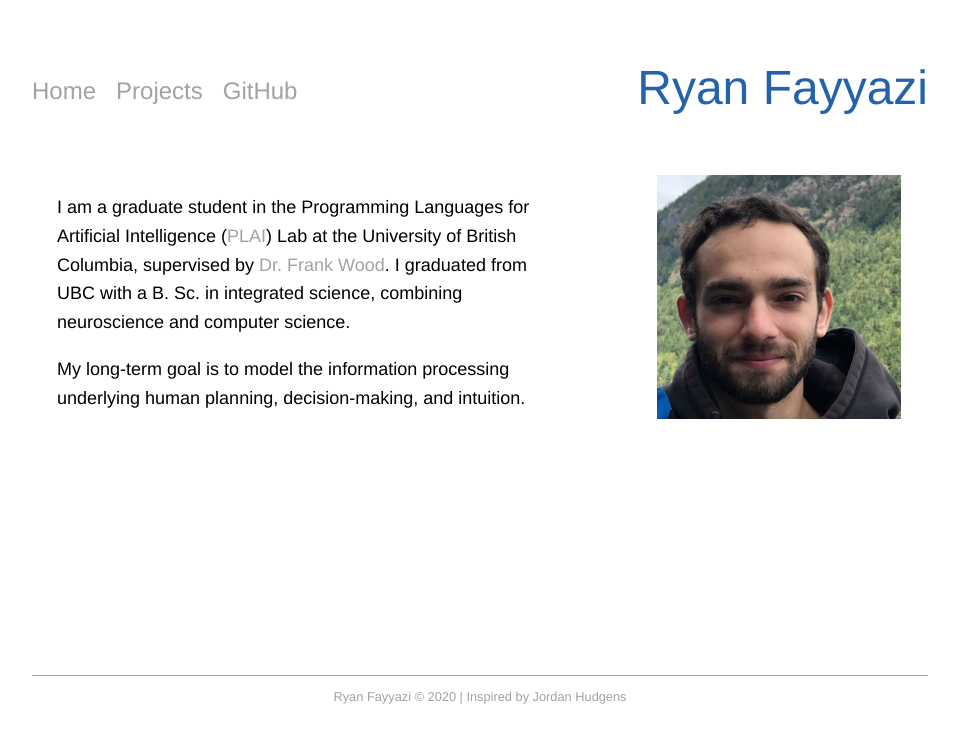
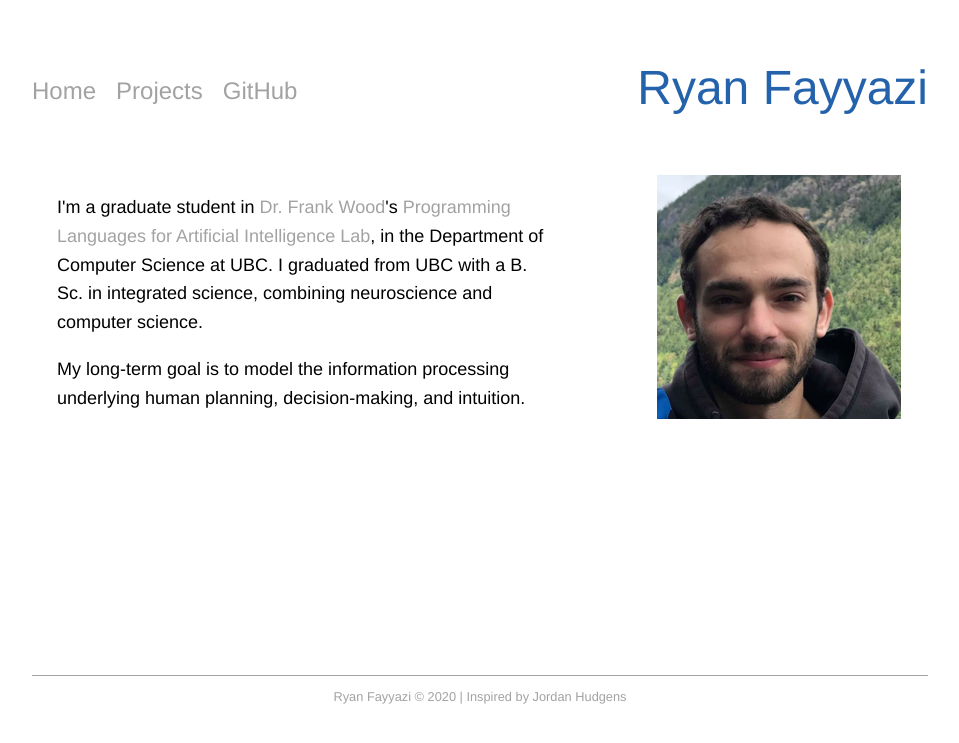
Before and after one commit to rfayyazi/rfayyazi.github.io, a Jekyll site: the page index.html, which Jekyll copies as it is, in a window 1280 px wide. Shown: the top 743 px of the page, without its empty margins (160-1119 px from the left). Built offline with Jekyll 4.4.1, drawn with Linux system fonts in a browser that asks for light colours.

Commit message:
Update index.html

```diff
--- a/index.html
+++ b/index.html
@@ -31,7 +31,7 @@
       <div class='content-wrapper'>
         <div class='home-content-wrapper'>
           <div class='summary'>
-            <p> I am a graduate student in the Programming Languages for Artificial Intelligence (<a href="https://plai.cs.ubc.ca/">PLAI</a>) Lab at the University of British Columbia, supervised by <a href="https://www.cs.ubc.ca/~fwood/">Dr. Frank Wood</a>.
+            <p> I'm a graduate student in <a href="https://www.cs.ubc.ca/~fwood/">Dr. Frank Wood</a>'s <a href="https://plai.cs.ubc.ca/">Programming Languages for Artificial Intelligence Lab</a>, in the Department of Computer Science at UBC.
             I graduated from UBC with a B. Sc. in integrated science, combining neuroscience and computer science. </p>
 
             <p> My long-term goal is to model the information processing underlying human planning, decision-making, and intuition. </p>
```
